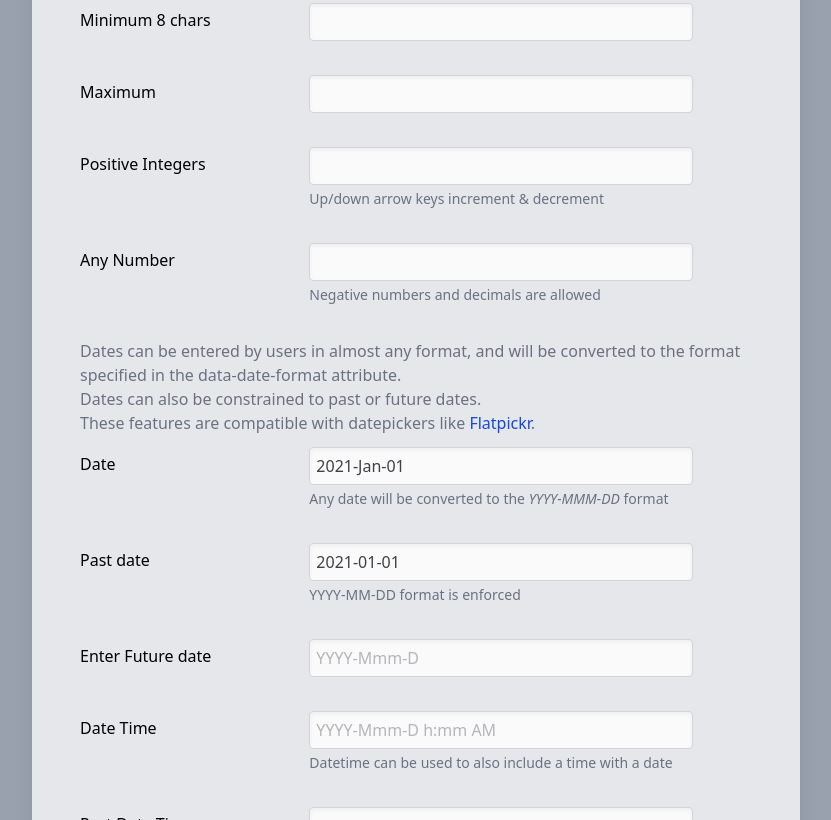
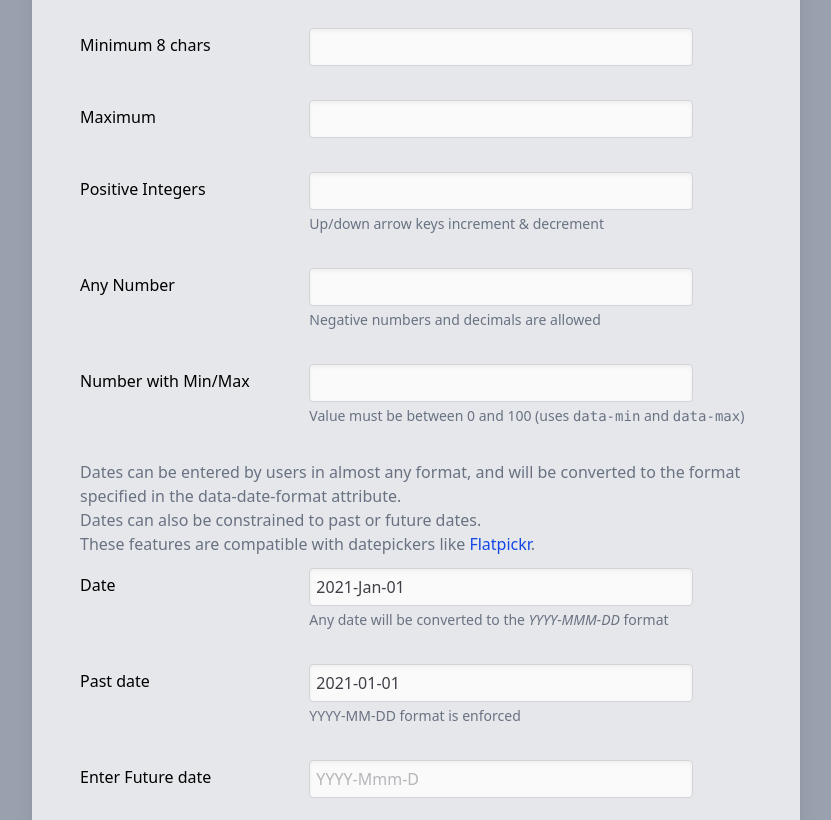
Before and after one commit to jdlien/validator, a website: page demo/index.html in a window 1280 px wide. Shown: the part 666-1486 px from the top of the page, without its empty margins (224-1055 px from the left). Drawn offline with nearby package versions, Linux system fonts and the light colour scheme; files that its build step writes are made by us from their sources.

Commit message:
Update documentation for v2.0.0 features
README.md:
- Add data-min/data-max attributes for numeric value validation
- Add ERROR_MIN_VALUE and ERROR_MAX_VALUE to messages list
- Add scrollToError option documentation
- Add breaking changes section for ValidationEvent and types.d.ts removal

Demo:
- Add "Number with Min/Max" input example showing data-min/data-max
- Enable scrollToError option to demonstrate scroll behavior
- Update intro text to mention scroll feature

Signed-off-by: JD Lien <jd@jdlien.com>

```diff
--- a/demo/index.html
+++ b/demo/index.html
@@ -14,7 +14,8 @@
         <p class="my-8">
           Validator has been applied to this form to help sanitize and validate user input.<br />
           This form won't submit if any fields are invalid and helpful errors will be shown or
-          hidden as the user changes fields.
+          hidden as the user changes fields.<br />
+          With <code>scrollToError: true</code>, the page will scroll to the first error on submit.
         </p>
 
         <div>Install this Validator through npm:</div>
@@ -241,6 +242,40 @@
               <div
                 class="error hidden text-sm text-red-600 transition dark:text-red-500"
                 id="input-number-error"
+              ></div>
+            </div>
+          </div>
+        </div>
+
+        <div class="sm:grid sm:grid-cols-3 sm:items-start sm:gap-4">
+          <label
+            for="input-number-range"
+            id="input-number-range-label"
+            class="block font-medium sm:mt-px sm:pt-1"
+            >Number with Min/Max</label
+          >
+          <div class="my-0.5 sm:mt-0 sm:col-span-2">
+            <div class="flex relative sm:max-w-sm">
+              <input
+                class="block w-full px-1.5 transition"
+                type="text"
+                id="input-number-range"
+                data-type="number"
+                data-min="0"
+                data-max="100"
+                name="input-number-range"
+                data-error-default=""
+                aria-describedby="input-number-range-error"
+              />
+            </div>
+            <p class="mt-1 text-sm text-gray-500 dark:text-gray-400">
+              Value must be between 0 and 100 (uses <code>data-min</code> and <code>data-max</code>)
+            </p>
+
+            <div style="min-height: 20px">
+              <div
+                class="error hidden text-sm text-red-600 transition dark:text-red-500"
+                id="input-number-range-error"
               ></div>
             </div>
           </div>
@@ -871,7 +906,8 @@
       <script src="../dist/validator.js"></script>
       <script>
         const form = document.getElementById('demo-form')
-        const validator = new Validator(form, {debug: true})
+        // scrollToError: true will scroll to and focus the first invalid input on validation failure
+        const validator = new Validator(form, {debug: true, scrollToError: true})
       </script>
     </main>
   </body>
```
Also changed, not shown: README.md.
